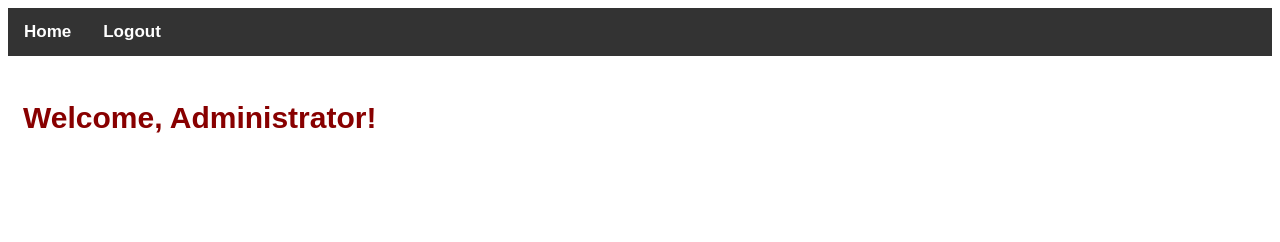
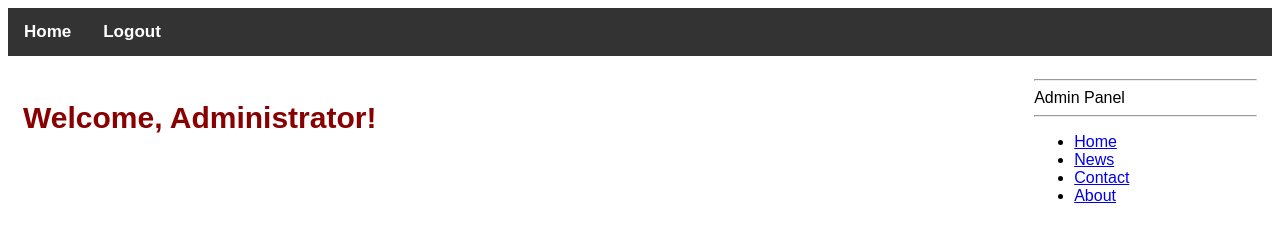
Before and after one commit to Seguya-Nicholus/Store_Manager, a plain HTML site: page UI/admin/welcome.html in a window 1280 px wide. Drawn offline with Linux system fonts and the light colour scheme.

Commit message:
addede more style on the admin welcome page

```diff
--- a/UI/admin/welcome.html
+++ b/UI/admin/welcome.html
@@ -21,6 +21,16 @@
 
         </div>
         <div class="flex_welcome_right">
+            <hr>
+                Admin Panel
+            <hr>
+            <ul class="sidenav">
+                <li><a href="#home">Home</a></li>
+                <li><a href="#news">News</a></li>
+                <li><a href="#contact">Contact</a></li>
+                <li><a href="#about">About</a></li>
+            </ul>
+        </div>
 
         </div>
     </div>
```
